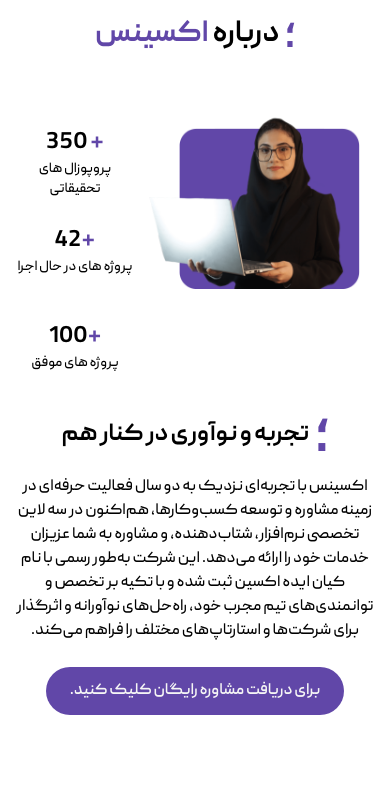
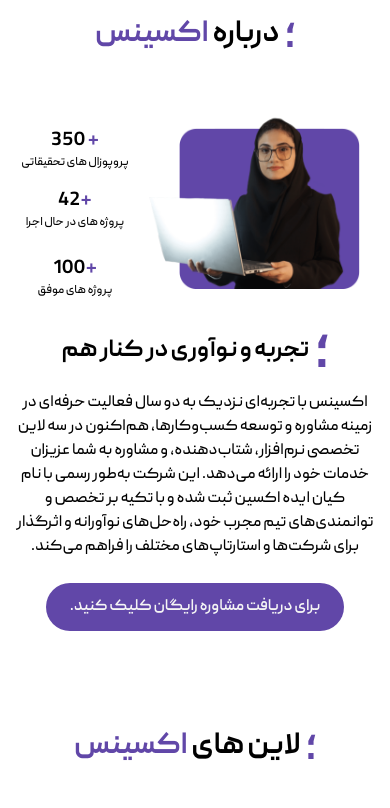
Before and after one commit to CenaBabajannjhad/ex, a website with bundled scripts: page index.html in a window 390 px wide. Shown: the part 1020-1828 px from the top of the page. Built offline with nearby package versions, Linux system fonts and the light colour scheme.

```diff
--- a/index.html
+++ b/index.html
@@ -288,27 +288,27 @@
 
                         <div class="grid grid-rows-3 lg:hidden items-center text-center space-y-4 pt-4 mb-5">
                             <div class="flex flex-col items-center">
-                                <h2 class="font-semibold text-2xl sm:text-4xl md:text-5xl">
+                                <h2 class="font-semibold text-xl sm:text-3xl md:text-4xl">
                                     <span class="text-main-Purple">+</span>
                                     350
                                 </h2>
-                                <p class="font-medium text-sm sm:text-lg md:text-xl">
+                                <p class="font-medium text-xs sm:text-base md:text-xl">
                                     پروپوزال های تحقیقاتی
                                 </p>
                             </div>
                             <div class="flex flex-col items-center">
-                                <h2 class="font-semibold text-2xl sm:text-4xl md:text-5xl">
+                                <h2 class="font-semibold text-xl sm:text-3xl md:text-4xl">
                                     <span class="text-main-Purple">+</span>42
                                 </h2>
-                                <p class="font-medium text-sm sm:text-lg md:text-xl">
+                                <p class="font-medium text-xs sm:text-base md:text-xl">
                                     پروژه های در حال اجرا
                                 </p>
                             </div>
                             <div class="flex flex-col items-center">
-                                <h2 class="font-semibold text-2xl sm:text-4xl md:text-5xl">
+                                <h2 class="font-semibold text-xl sm:text-3xl md:text-4xl">
                                     <span class="text-main-Purple">+</span>100
                                 </h2>
-                                <p class="font-medium text-sm sm:text-lg md:text-xl">
+                                <p class="font-medium text-xs sm:text-base md:text-xl">
                                     پروژه های موفق
                                 </p>
                             </div>
```
Also changed, not shown: style/main.css.
